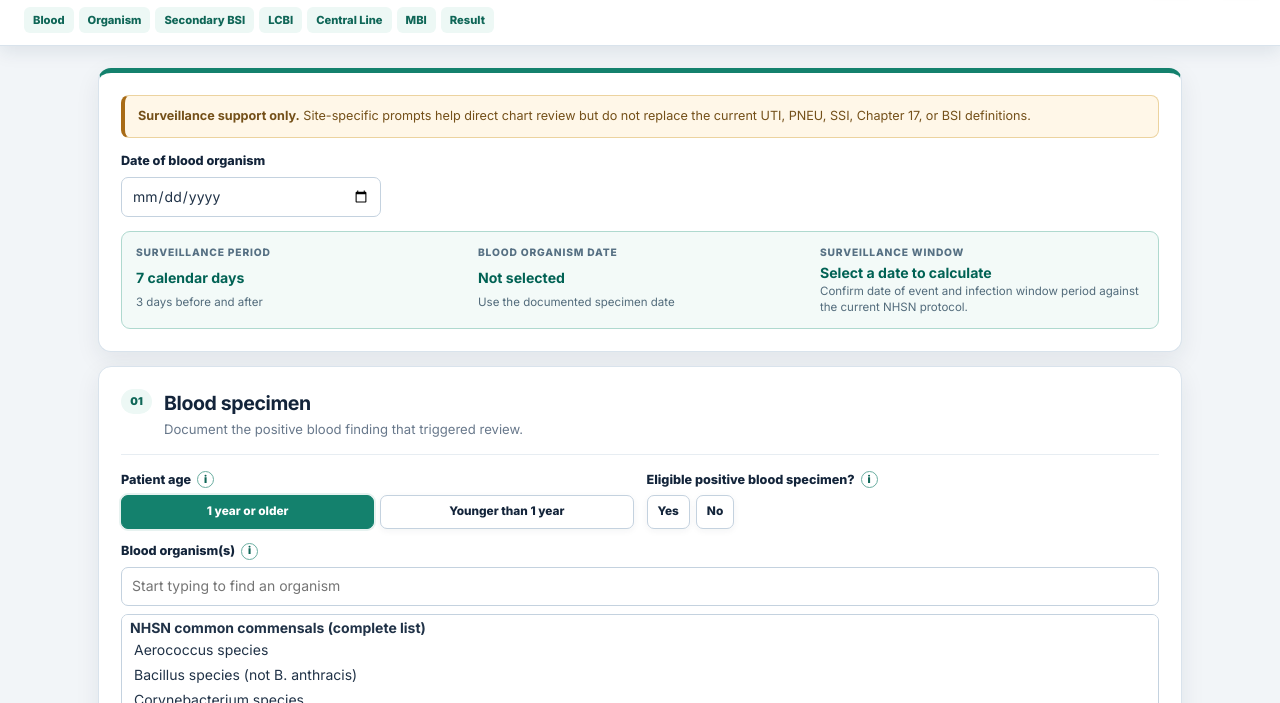
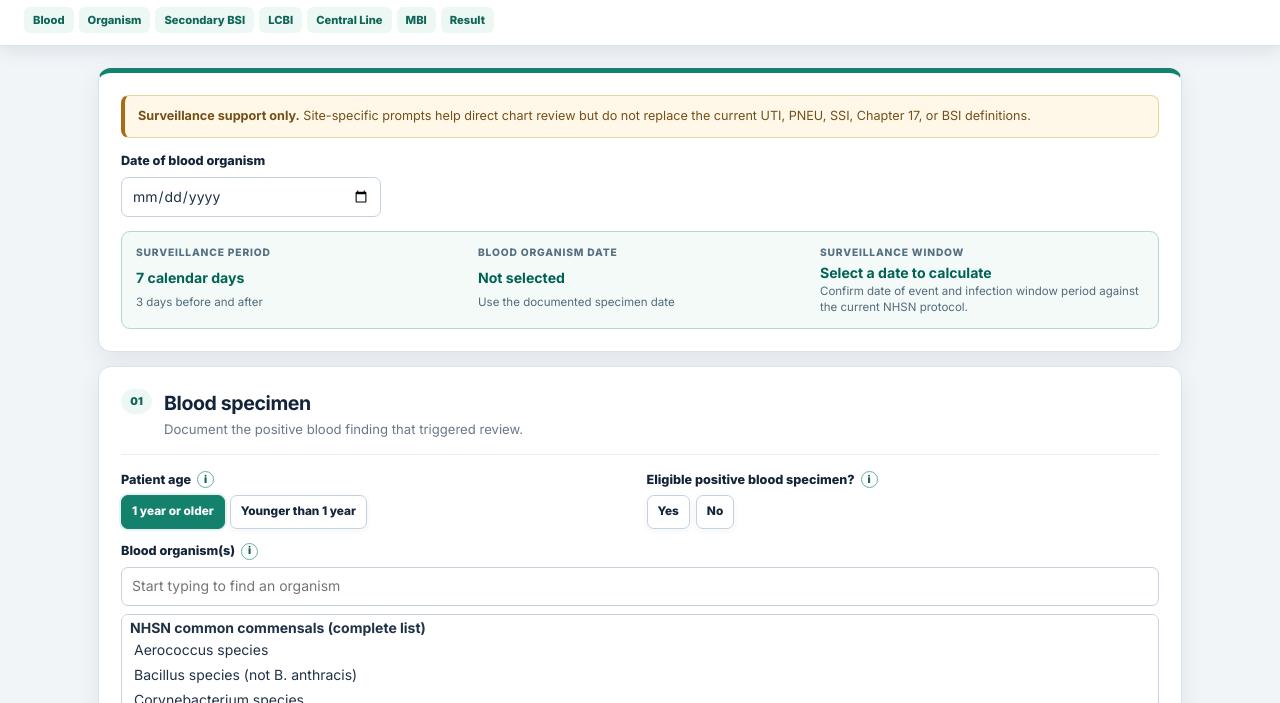
Before and after one commit to NurseChantel/CLABSI-NHSN-REVIEW, a plain HTML site: page index.html in a window 1280 px wide. Shown: the part 97-800 px from the top of the page. Drawn offline with Linux system fonts and the light colour scheme.

Commit message:
Condense patient age buttons

```diff
--- a/style.css
+++ b/style.css
@@ -183,7 +183,15 @@ input[type="text"]:focus,input[type="date"]:focus,select:focus{border-color:var(
 .field-help{margin:7px 0 0;font-size:.74rem;line-height:1.4}
 
 .compact-choice{display:flex;flex-wrap:wrap;gap:6px}
-.age-choice button{flex:1 1 150px}
+.age-choice{
+  gap:5px;
+}
+.age-choice button{
+  flex:0 1 auto;
+  min-height:30px;
+  padding:4px 9px;
+  font-size:.7rem;
+}
 .compact-choice button,.site-button-grid button{
   min-height:34px;
   padding:6px 10px;
```
